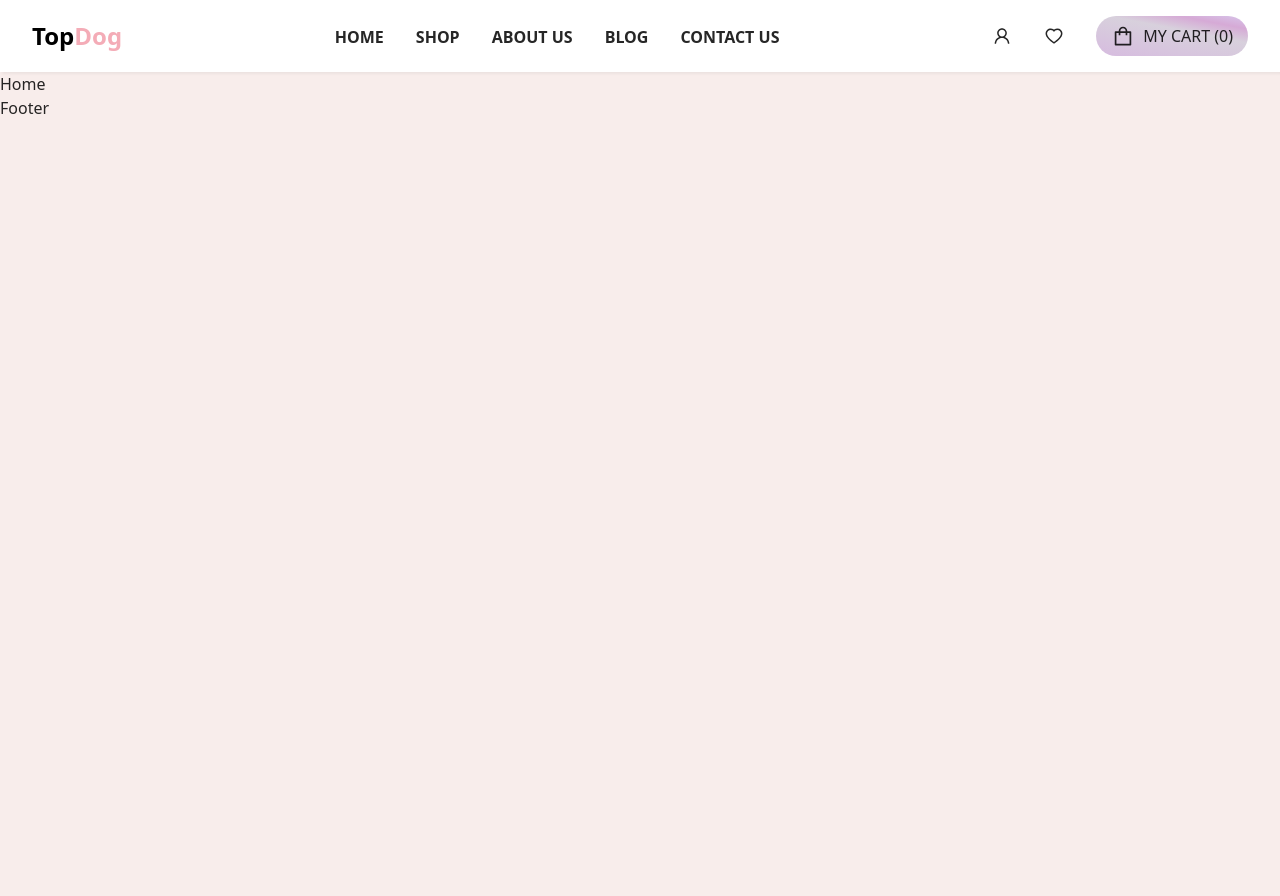
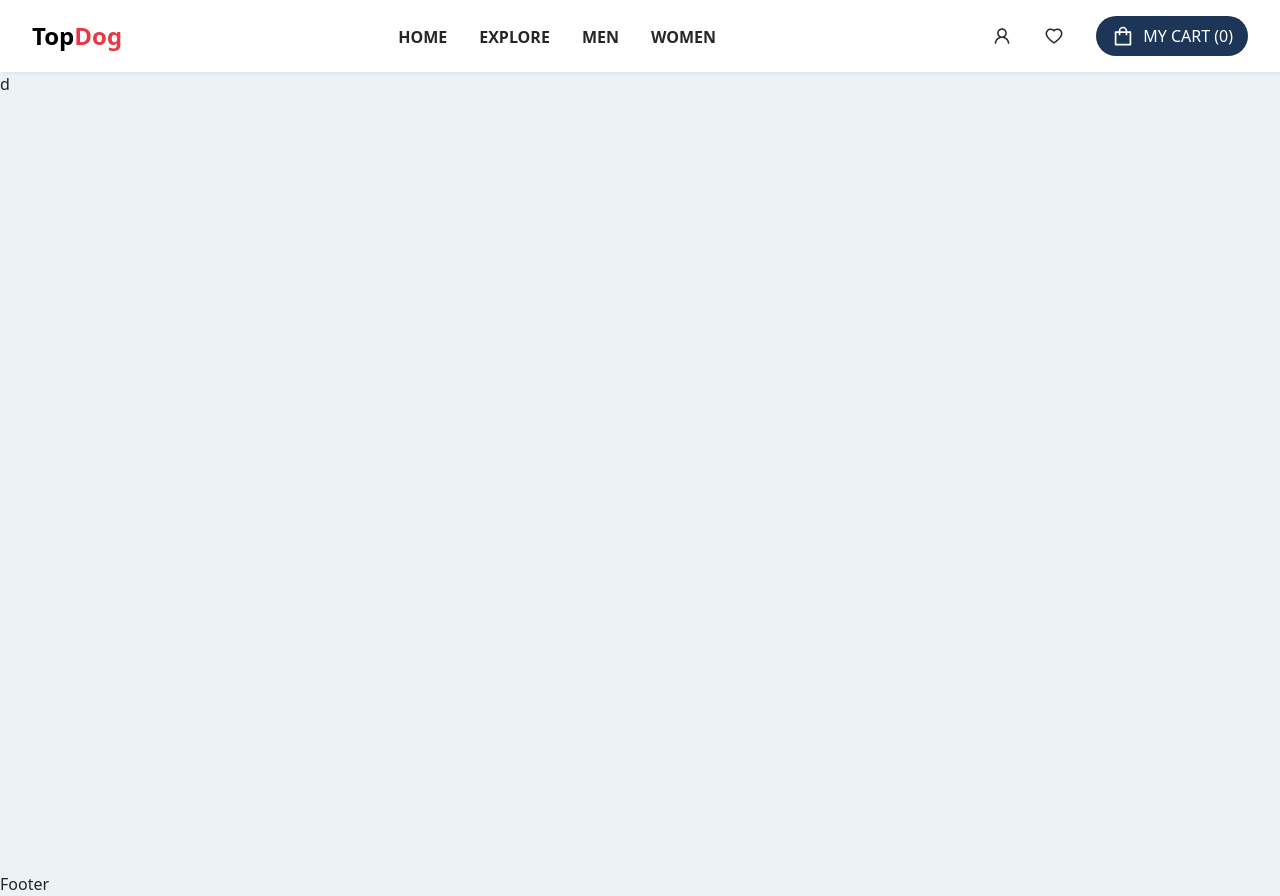
Before and after one commit to baxsm/topdog-react, a React (Create React App) app in the folder client/: page / in a window 1280 px wide. Before the commit the page ends 800 px from the top, so only its background shows below. Built offline with nearby package versions, Linux system fonts and the light colour scheme.

Commit message:
Header update

```diff
--- a/client/src/components/common/header/Header.jsx
+++ b/client/src/components/common/header/Header.jsx
@@ -12,20 +12,16 @@ export default function Header() {
             ref: '/'
         },
         {
-            title: 'Shop',
-            ref: '/shop'
+            title: 'Explore',
+            ref: '/explore'
         },
         {
-            title: 'About Us',
-            ref: '/about-us'
+            title: 'Men',
+            ref: '/explore/?men'
         },
         {
-            title: 'Blog',
-            ref: '/blog'
-        },
-        {
-            title: 'Contact Us',
-            ref: '/contact-us'
+            title: 'Women',
+            ref: '/explore/?women'
         },
     ]
 
@@ -42,7 +38,7 @@ export default function Header() {
         favoriteContainer: '',
         favoriteIcon: 'text-[1.25rem] cursor-pointer hover:text-secondary2Color',
         cartContainer: 'relative',
-        cartButtonContainer: 'flex justify-center place-items-center gap-[0.5rem] rounded-full py-[8px] px-[15px] cursor-pointer gradientButton',
+        cartButtonContainer: 'flex justify-center place-items-center gap-[0.5rem] text-[#fff] rounded-full py-[8px] px-[15px] cursor-pointer bg-secondary3Color hover:bg-secondary2Color',
         cartButtonIcon: 'text-[1.5rem]',
         cartText: 'text-[1rem]',
         cartDataContainer: 'absolute bg-[#fff] top-[4rem] right-[0rem] w-[350px] max-w-[350px] rounded-lg',
--- a/client/src/components/home/Home.jsx
+++ b/client/src/components/home/Home.jsx
@@ -1,9 +1,10 @@
 import React from 'react'
+import Banner from './banner/Banner'
 
 export default function Home() {
   return (
     <main>
-      <div>Home</div>
+      <Banner />
     </main>
   )
 }
--- /dev/null
+++ b/client/src/components/home/banner/Banner.jsx
@@ -0,0 +1,17 @@
+import React from 'react'
+
+export default function Banner() {
+
+    const styles = {
+        wrapper: 'w-full h-[100vh]',
+        container: 'w-full h-full',
+    }
+
+  return (
+    <section id='banner' className={styles.wrapper}>
+        <div className={styles.container}>
+            <h1>d</h1>
+        </div>
+    </section>
+  )
+}
--- /dev/null
+++ b/client/src/components/login/Login.jsx
@@ -0,0 +1,7 @@
+import React from 'react'
+
+export default function Login() {
+  return (
+    <div>Login</div>
+  )
+}
--- a/client/src/components/pages/Pages.jsx
+++ b/client/src/components/pages/Pages.jsx
@@ -3,6 +3,7 @@ import Header from '../common/header/Header';
 import Home from '../home/Home';
 import React from 'react';
 import { createBrowserRouter, RouterProvider, Outlet } from 'react-router-dom';
+import Login from '../login/Login';
 
 const Layout = () => {
   return (
@@ -25,6 +26,10 @@ const router = createBrowserRouter([
       },
     ],
   },
+  {
+    path: "/",
+    element: <Login />
+  }
 ]);
 
 function Pages() {
--- a/client/src/global.css
+++ b/client/src/global.css
@@ -11,7 +11,7 @@
 
 html,
 body {
-    @apply bg-backgroundColor;
+    @apply bg-primaryColor;
     scroll-behavior: smooth;
     color: rgba(0, 0, 0, 0.85);
 }
@@ -24,12 +24,3 @@ button {
 .headerShadow {
     box-shadow: 1.95px 1.95px 2.6px rgba(0,0,0,.05);
 }
-
-.gradientButton {
-    background: rgb(186,140,201);
-    background: linear-gradient(11deg, rgba(186,140,201,0.5886554450881916) 0%, rgba(196,185,203,0.6670868176372111) 61%, rgba(181,102,181,0.5550419997100402) 81%, rgba(194,155,214,0.6614845767408526) 94%);
-}
-
-.gradientButton:hover {
-    background: rgb(186,140,201);
-}
--- a/client/tailwind.config.js
+++ b/client/tailwind.config.js
@@ -5,15 +5,15 @@ module.exports = {
     "./src/*.{js,jsx,ts,tsx}",
   ],
   theme: {
-    extend: {},
+    extend: {
+    },
     colors: {
-      'primaryColor': '#ffcad4',
-      'primary2Color': '#f4acb7',
-      'secondaryColor': '#d8e2dc',
-      'secondary2Color': '#9d8189',
-      'backgroundColor': '#f8edeb',
-      'background2Color': '#ffe5d9',
-    }
+      'primaryColor': '#edf2f4',
+      'primary2Color': '#e63946',
+      'secondaryColor': '#a8dadc',
+      'secondary2Color': '#457b9d',
+      'secondary3Color': '#1d3557',
+    },
   },
   plugins: [],
 }
```
Also changed, not shown: client/public/images/banner.jpg (added), client/public/images/banner.webp (deleted).
